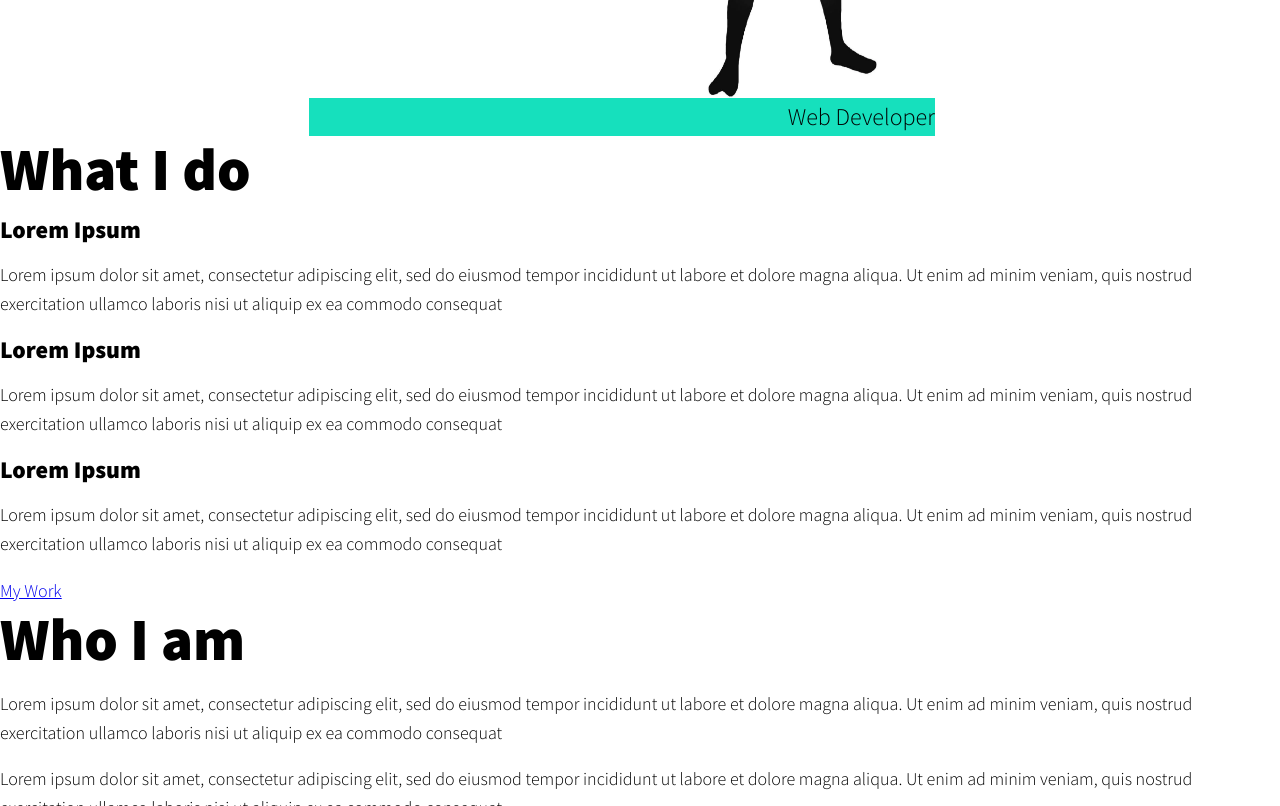
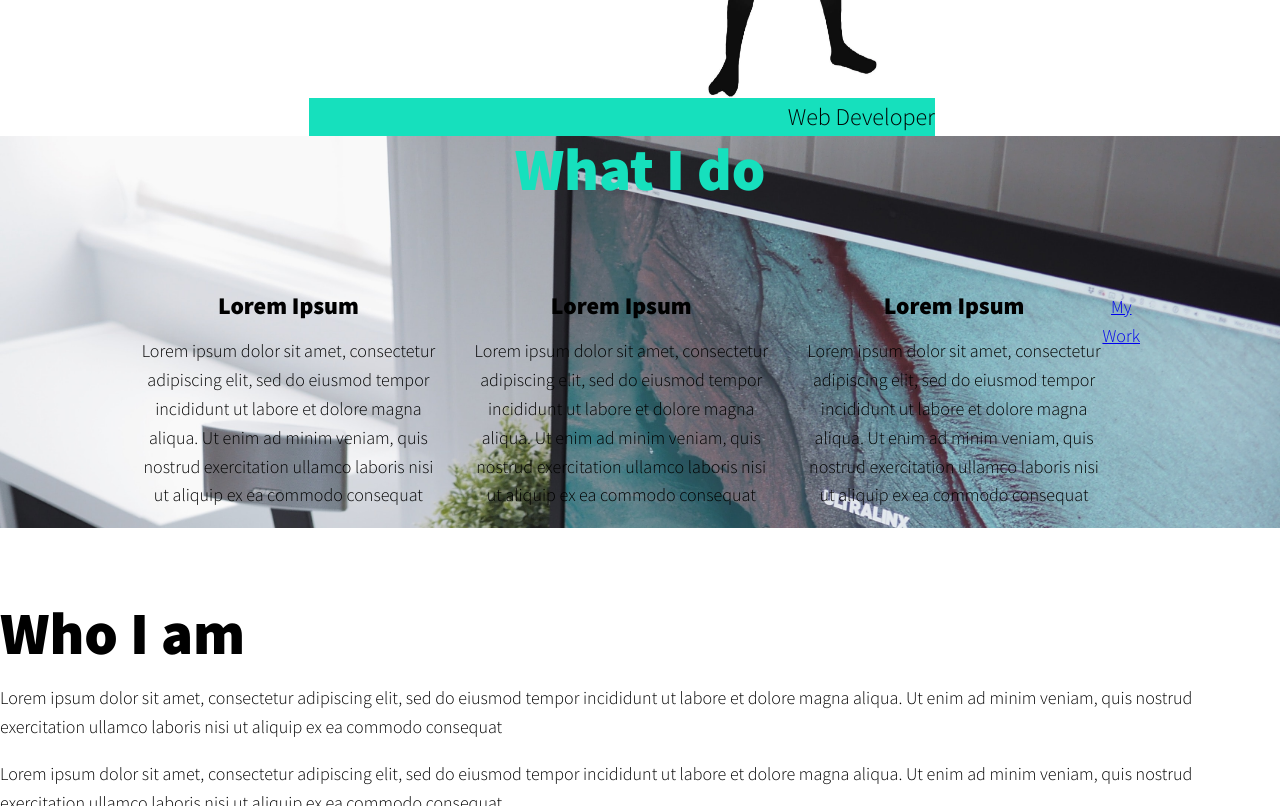
Before and after one commit to kmanahan/personal-portfolio-website, a website: page src/index.html in a window 1280 px wide. Shown: the part 460-1266 px from the top of the page. Drawn offline with nearby package versions, Linux system fonts and the light colour scheme.

Commit message:
styling to services section

```diff
--- a/src/css/style.css
+++ b/src/css/style.css
@@ -129,3 +129,51 @@ nav { display: none; }
         width: calc(100% + 1.5em);
     }
 }
+
+/*  My services section  */
+
+.my-services {
+    background-color: var(--clr-dark);
+    background-image: url(../img/services-bg.jpg);
+    background-size: cover;
+    /* background-blend-mode: multiply; */
+    color: var(--clr-light);
+    text-align: center;
+}
+
+.section__title--services {
+    color: var(--clr-accent);
+    position: relative;
+}
+
+.section__title--services::after {
+    content: '';
+    display: block;
+    width: 2em;
+    height: 1px;
+    margin: 0.5em auto 1em;
+    background: var(--clr-light);
+    opacity: 0.25;
+}
+
+.services {
+    margin-bottom: 4em;
+}
+
+.service {
+    max-width: 500px;
+    margin: 0 auto;
+}
+
+@media (min-width: 800px) {
+    .services {
+        display: flex;
+        max-width: 1000px;
+        margin-left: auto;
+        margin-right: auto;
+    }
+
+    .service + .service {
+        margin-left: 2em;
+    }
+}
```
Also changed, not shown: src/img/services-bg.jpg (added).
